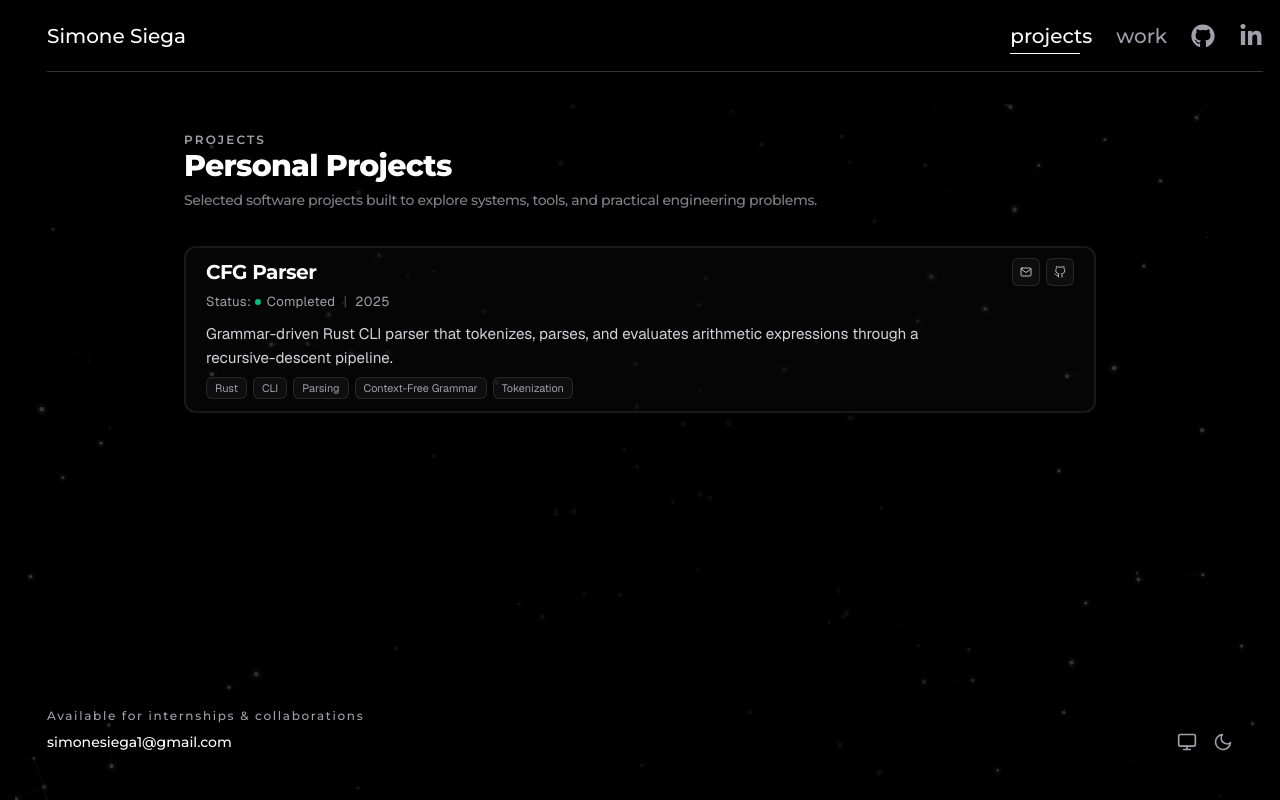
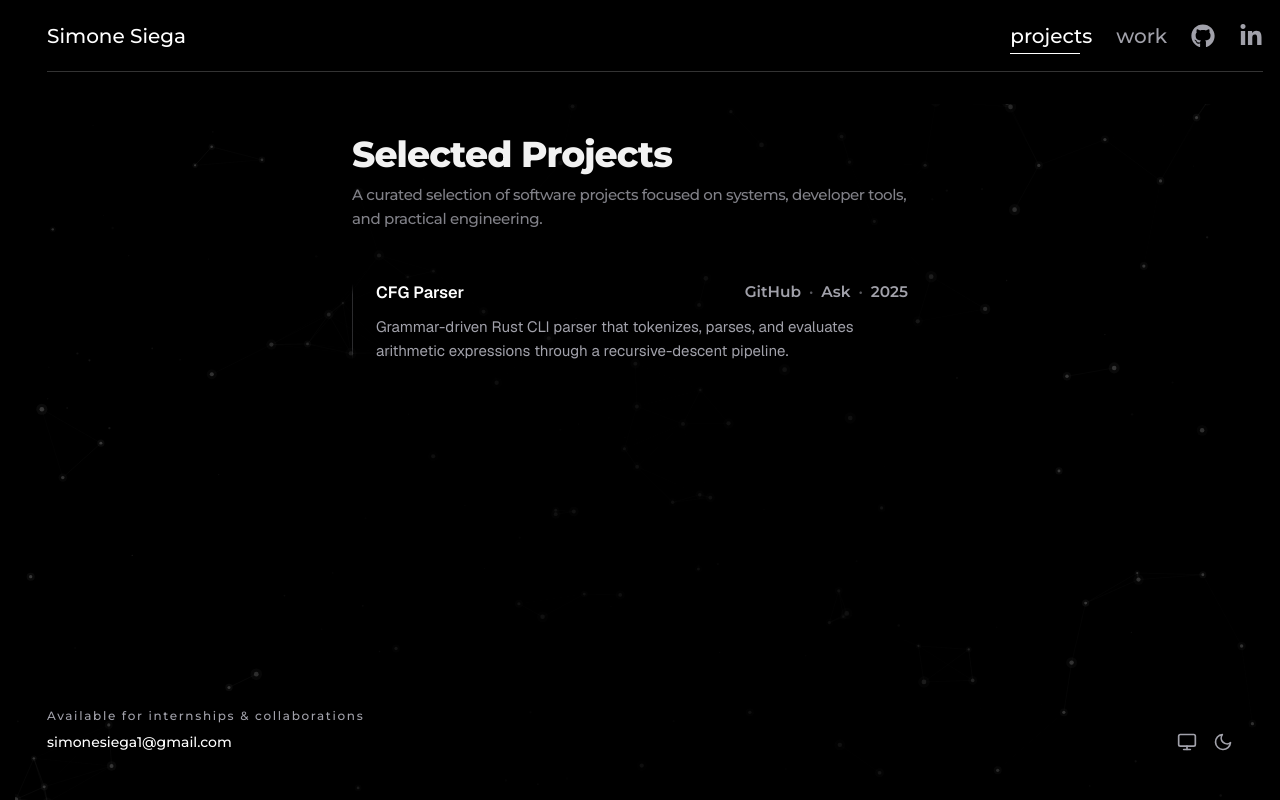
Before and after one commit to simonesiega/portfolio, a Next.js app: page /projects in a window 1280 px wide. Built offline with nearby package versions, Linux system fonts and the light colour scheme; no server answers.

Commit message:
Redesign projects page

```diff
--- a/src/app/projects/page.tsx
+++ b/src/app/projects/page.tsx
@@ -21,7 +21,14 @@ export default function ProjectsPage() {
 
       <div className="relative z-10">
         <SecondaryPageLayout
-          hero={hero}
+          hero={{
+            ...hero,
+            className: "mx-auto w-full max-w-[36rem] pr-3 sm:pr-5",
+            titleClassName:
+              "text-[clamp(1.35rem,8vw,2rem)] leading-tight font-bold tracking-[0.08em] text-[var(--ui-fg)]/95 sm:text-[2.25rem]",
+            subtitleClassName:
+              "max-w-full text-[0.9rem] leading-relaxed font-normal tracking-normal text-[var(--header-item-color)] sm:text-[0.94rem]",
+          }}
           routeRevealDurationMs={routeReveal.durationMs}
           routeRevealThreshold={routeReveal.threshold}
           compactHero
@@ -29,13 +36,13 @@ export default function ProjectsPage() {
           <ProjectsShowcaseSection
             projects={projects}
             projectsAriaLabel={sections.projectsAriaLabel}
-            technologiesAriaLabel={sections.technologiesAriaLabel}
             openCaseStudyLabel={sections.openCaseStudyLabel}
-            statusLabel={sections.statusLabel}
             mailSubjectPrefix={sections.mailSubjectPrefix}
             mailAriaLabelPrefix={sections.mailAriaLabelPrefix}
             githubAriaLabelPrefix={sections.githubAriaLabelPrefix}
             githubAriaLabelSuffix={sections.githubAriaLabelSuffix}
+            githubLinkLabel={sections.githubLinkLabel}
+            askLinkLabel={sections.askLinkLabel}
           />
         </SecondaryPageLayout>
       </div>
--- a/src/components/projects/projects-showcase-section.tsx
+++ b/src/components/projects/projects-showcase-section.tsx
@@ -1,5 +1,5 @@
 import Link from "next/link";
-import {FiGithub, FiMail} from "react-icons/fi";
+import {InstantRouteLink} from "@/components/behavior/scroll/instant-route-link";
 import {ScrollReveal} from "@/components/animation/scroll-reveal";
 import {animationTimings} from "@/lib/animation/animation-timings";
 import {appConfig} from "@/lib/config/app-config";
@@ -9,13 +9,13 @@ import {getProjectCaseStudyHref, type ProjectsPageProject} from "@/lib/config/te
 type ProjectsShowcaseSectionProps = {
   projects: readonly ProjectsPageProject[];
   projectsAriaLabel: string;
-  technologiesAriaLabel: string;
   openCaseStudyLabel: string;
-  statusLabel: string;
   mailSubjectPrefix: string;
   mailAriaLabelPrefix: string;
   githubAriaLabelPrefix: string;
   githubAriaLabelSuffix: string;
+  githubLinkLabel: string;
+  askLinkLabel: string;
 };
 
 function getProjectInfoMailHref(
@@ -27,110 +27,88 @@ function getProjectInfoMailHref(
   return `mailto:${contactEmail}?subject=${subject}`;
 }
 
-function getStatusDotClassName(status: string) {
-  const normalizedStatus = status.trim().toLowerCase();
-
-  if (normalizedStatus === "completed" || normalizedStatus === "finished") {
-    return "bg-emerald-500";
-  }
-
-  if (normalizedStatus === "in progress") {
-    return "bg-orange-400";
-  }
-
-  return "bg-[var(--header-item-color)]";
-}
-
 export function ProjectsShowcaseSection({
   projects,
   projectsAriaLabel,
-  technologiesAriaLabel,
   openCaseStudyLabel,
-  statusLabel,
   mailSubjectPrefix,
   mailAriaLabelPrefix,
   githubAriaLabelPrefix,
   githubAriaLabelSuffix,
+  githubLinkLabel,
+  askLinkLabel,
 }: ProjectsShowcaseSectionProps) {
   const {projectsShowcaseList} = animationTimings;
   const contactEmail = appConfig.contact.email;
 
   return (
-    <section aria-label={projectsAriaLabel} className="pt-3 pb-14 sm:pt-4">
-      <ul className="space-y-4 sm:space-y-3">
-        {projects.map((project, index) => (
+    <section
+      aria-label={projectsAriaLabel}
+      className="mx-auto w-full max-w-[36rem] pt-5 pr-3 pb-20 sm:pt-7 sm:pr-5"
+    >
+      <ul className="space-y-7 sm:space-y-8">
+        {projects.map((project) => (
           <li key={project.id}>
             <ScrollReveal
               variant="fade-up"
-              delay={
-                projectsShowcaseList.item.delayMs + index * projectsShowcaseList.item.stepDelayMs
-              }
+              delay={projectsShowcaseList.item.delayMs}
               duration={projectsShowcaseList.item.durationMs}
               threshold={projectsShowcaseList.item.threshold}
             >
-              <article className="group relative rounded-xl border-2 border-[var(--project-card-border)] bg-[var(--project-card-bg)] px-4 pt-2 pb-2 transition-all duration-300 hover:-translate-y-0.5 hover:border-[var(--project-card-hover-border)] hover:bg-[var(--project-card-hover-bg)] sm:px-5 sm:pt-2.5 sm:pb-2.5">
-                <Link
-                  href={getProjectCaseStudyHref(project.slug)}
-                  scroll={false}
-                  aria-label={`${openCaseStudyLabel} ${project.title}`}
-                  className="absolute inset-0 z-10 rounded-xl focus-visible:outline focus-visible:outline-2 focus-visible:outline-offset-4 focus-visible:outline-[var(--ui-fg)]"
+              <article className="project-showcase-item group relative pl-5 sm:pl-6">
+                <span
+                  aria-hidden={true}
+                  className="project-showcase-item-line absolute top-1 bottom-1 left-0 block w-px"
                 />
-                <header className="flex flex-wrap items-center gap-2">
-                  <h2
-                    className={`${montserrat.className} text-lg font-bold tracking-tight sm:text-xl`}
+                <header className="grid max-w-[34rem] grid-cols-[minmax(0,1fr)_auto] items-start gap-x-5 gap-y-2 text-[0.98rem] leading-relaxed sm:text-[1.02rem]">
+                  <div className="min-w-0">
+                    <h2 className="min-w-0">
+                      <InstantRouteLink
+                        href={getProjectCaseStudyHref(project.slug)}
+                        aria-label={`${openCaseStudyLabel} ${project.title}`}
+                        className="rounded-sm font-semibold text-[var(--ui-fg)] transition-colors duration-300 hover:text-[#2563eb] focus-visible:text-[#2563eb] focus-visible:outline-2 focus-visible:outline-offset-3 focus-visible:outline-[var(--ui-fg)]"
+                      >
+                        {project.title}
+                      </InstantRouteLink>
+                    </h2>
+                  </div>
+
+                  <div
+                    className={`${montserrat.className} flex shrink-0 items-center justify-end gap-2 text-[0.92rem] leading-relaxed font-semibold text-[var(--header-item-color)] sm:text-[0.96rem]`}
                   >
-                    {project.title}
-                  </h2>
-
-                  <div className="relative z-20 ml-auto flex items-center gap-1.5">
-                    <a
-                      href={getProjectInfoMailHref(project.title, mailSubjectPrefix, contactEmail)}
-                      aria-label={`${mailAriaLabelPrefix} ${project.title}`}
-                      className="inline-flex h-7 w-7 items-center justify-center rounded-md border border-[var(--card-border)] bg-[var(--card-bg)] text-[color-mix(in_srgb,var(--header-item-color)_68%,white)] transition-all duration-300 hover:-translate-y-0.5 hover:border-[var(--card-hover-border)] hover:text-[var(--ui-fg)] focus-visible:border-[var(--card-hover-border)] focus-visible:text-[var(--ui-fg)] focus-visible:ring-2 focus-visible:ring-[var(--ui-fg)] focus-visible:outline-none focus-visible:ring-inset"
-                    >
-                      <FiMail className="h-3 w-3" />
-                    </a>
-
-                    <a
+                    <Link
                       href={project.githubUrl}
                       target="_blank"
                       rel="noopener noreferrer"
                       aria-label={`${githubAriaLabelPrefix} ${project.title} ${githubAriaLabelSuffix}`}
-                      className="inline-flex h-7 w-7 items-center justify-center rounded-md border border-[var(--card-border)] bg-[var(--card-bg)] text-[color-mix(in_srgb,var(--header-item-color)_68%,white)] transition-all duration-300 hover:-translate-y-0.5 hover:border-[var(--card-hover-border)] hover:text-[var(--ui-fg)] focus-visible:border-[var(--card-hover-border)] focus-visible:text-[var(--ui-fg)] focus-visible:ring-2 focus-visible:ring-[var(--ui-fg)] focus-visible:outline-none focus-visible:ring-inset"
+                      className="underline-offset-4 hover:underline focus-visible:underline focus-visible:outline-none"
                     >
-                      <FiGithub className="h-3 w-3" />
+                      {githubLinkLabel}
+                    </Link>
+
+                    <span aria-hidden={true} className="text-[var(--header-item-color)]/55">
+                      ·
+                    </span>
+
+                    <a
+                      href={getProjectInfoMailHref(project.title, mailSubjectPrefix, contactEmail)}
+                      aria-label={`${mailAriaLabelPrefix} ${project.title}`}
+                      className="underline-offset-4 hover:underline focus-visible:underline focus-visible:outline-none"
+                    >
+                      {askLinkLabel}
                     </a>
+
+                    <span aria-hidden={true} className="text-[var(--header-item-color)]/55">
+                      ·
+                    </span>
+
+                    <p>{project.developmentPeriod}</p>
                   </div>
                 </header>
 
-                <p className="mt-1.5 text-[0.74rem] tracking-wide text-[var(--header-item-color)] sm:text-[0.82rem]">
-                  <span>{statusLabel}: </span>
-                  <span
-                    aria-hidden="true"
-                    className={`relative -top-px mr-1.5 inline-block h-1.5 w-1.5 rounded-full align-middle ${getStatusDotClassName(project.status)}`}
-                  />
-                  <span>{project.status}</span>
-                  <span className="mx-2 text-[var(--header-item-color)]/50">|</span>
-                  <span>{project.developmentPeriod}</span>
-                </p>
-
-                <p className="mt-2 max-w-3xl text-sm leading-relaxed text-[var(--ui-fg-muted)] sm:mt-2.5 sm:text-[0.95rem]">
+                <p className="mt-2 max-w-[31rem] text-[0.9rem] leading-relaxed text-[var(--header-item-color)] sm:text-[0.94rem]">
                   {project.keyPhrase}
                 </p>
-
-                <ul
-                  className="mt-1.5 mb-0.5 flex flex-wrap gap-1.5"
-                  aria-label={technologiesAriaLabel}
-                >
-                  {project.technologies.map((technology) => (
-                    <li
-                      key={technology}
-                      className="inline-flex items-center rounded-md border border-[var(--card-border)] bg-[var(--card-bg)] px-2 py-0.5 text-[0.68rem] text-[var(--card-tag-color)]"
-                    >
-                      {technology}
-                    </li>
-                  ))}
-                </ul>
               </article>
             </ScrollReveal>
           </li>
--- a/src/lib/config/text/projects/projects-shared.ts
+++ b/src/lib/config/text/projects/projects-shared.ts
@@ -2,10 +2,10 @@ import type {ProjectsText} from "./types";
 
 export const projectsHero = {
   sectionId: "projects-heading",
-  eyebrow: "PROJECTS",
-  title: "Personal Projects",
+  eyebrow: "",
+  title: "Selected Projects",
   subtitle:
-    "Selected software projects built to explore systems, tools, and practical engineering problems.",
+    "A curated selection of software projects focused on systems, developer tools, and practical engineering.",
 } as const satisfies ProjectsText["hero"];
 
 export const projectsSections = {
@@ -17,6 +17,8 @@ export const projectsSections = {
   mailAriaLabelPrefix: "Send email for",
   githubAriaLabelPrefix: "Open",
   githubAriaLabelSuffix: "repository on GitHub",
+  githubLinkLabel: "GitHub",
+  askLinkLabel: "Ask",
 } as const satisfies ProjectsText["sections"];
 
 export const projectsSeo = {
--- a/src/lib/config/text/projects/types.ts
+++ b/src/lib/config/text/projects/types.ts
@@ -74,6 +74,8 @@ export type ProjectsText = {
     mailAriaLabelPrefix: string;
     githubAriaLabelPrefix: string;
     githubAriaLabelSuffix: string;
+    githubLinkLabel: string;
+    askLinkLabel: string;
   };
   seo: {
     projectsPageTitle: string;
--- a/src/styles/motion/scroll-reveal.css
+++ b/src/styles/motion/scroll-reveal.css
@@ -22,3 +22,52 @@ html.js .scroll-reveal--visible {
   transform: translateY(0) translateX(0) scale(1);
   filter: blur(0);
 }
+
+:root,
+:root[data-theme="dark"] {
+  --project-line-color: color-mix(in srgb, var(--header-item-color) 54%, transparent);
+  --project-line-hover-color: color-mix(in srgb, var(--header-item-color) 58%, white);
+  --project-line-opacity: 0.5;
+  --project-line-hover-opacity: 1;
+}
+
+:root[data-theme="light"] {
+  --project-line-color: color-mix(in srgb, var(--header-item-color) 38%, transparent);
+  --project-line-hover-color: color-mix(in srgb, var(--header-item-color) 72%, black);
+  --project-line-opacity: 0.36;
+  --project-line-hover-opacity: 0.82;
+}
+
+.project-showcase-item-line {
+  background: linear-gradient(
+    to bottom,
+    transparent,
+    var(--project-line-color) 14%,
+    var(--project-line-color) 86%,
+    transparent
+  );
+  opacity: var(--project-line-opacity);
+  transform: scaleY(0);
+  transform-origin: top;
+  animation: project-line-draw 960ms cubic-bezier(0.22, 1, 0.36, 1) forwards;
+  animation-delay: 420ms;
+  transition: opacity 260ms ease;
+}
+
+.project-showcase-item:hover .project-showcase-item-line,
+.project-showcase-item:focus-within .project-showcase-item-line {
+  background: linear-gradient(
+    to bottom,
+    transparent,
+    var(--project-line-hover-color) 14%,
+    var(--project-line-hover-color) 86%,
+    transparent
+  );
+  opacity: var(--project-line-hover-opacity);
+}
+
+@keyframes project-line-draw {
+  to {
+    transform: scaleY(1);
+  }
+}
```
Also changed, not shown: 1 other file (tests, documents, lock files or other folders).
